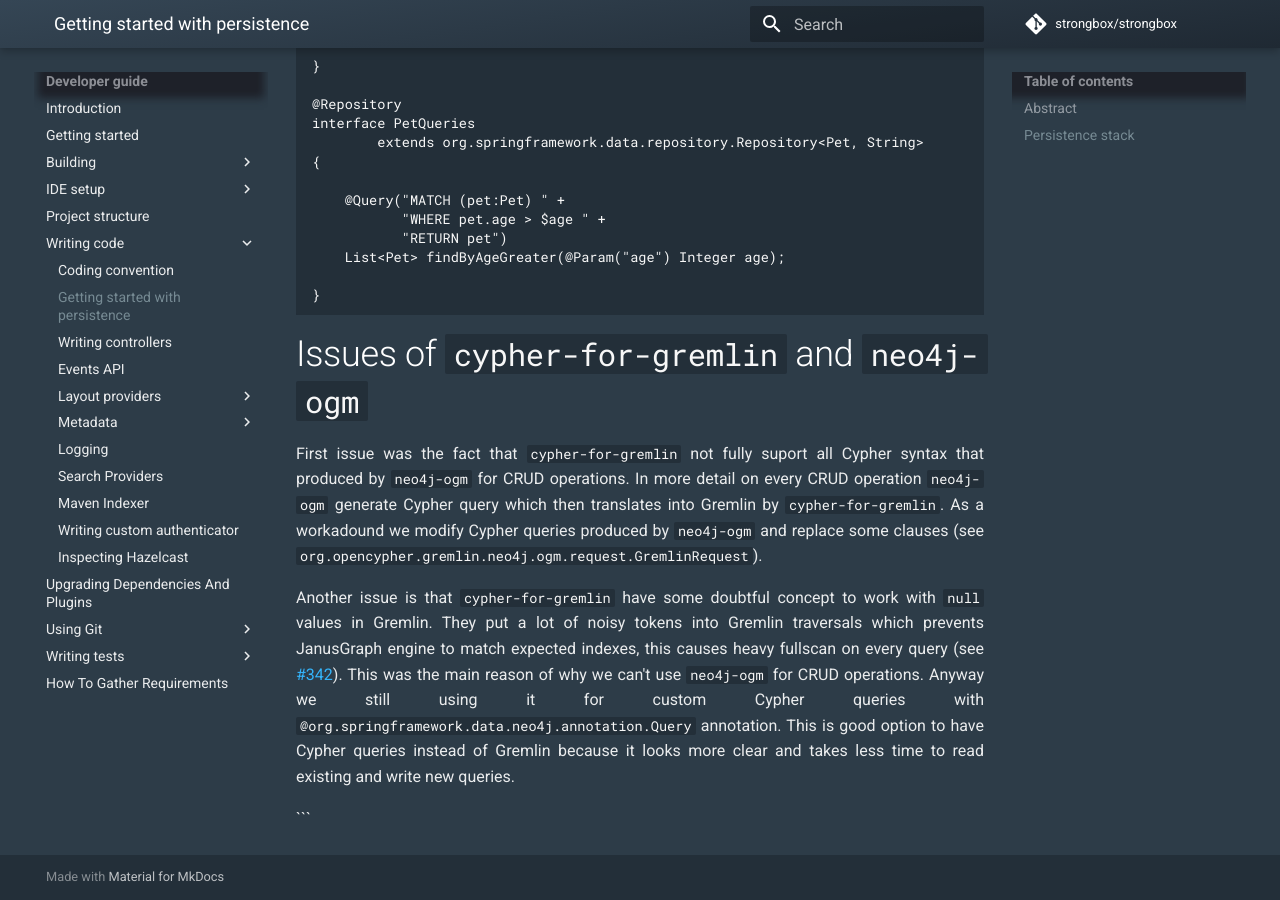
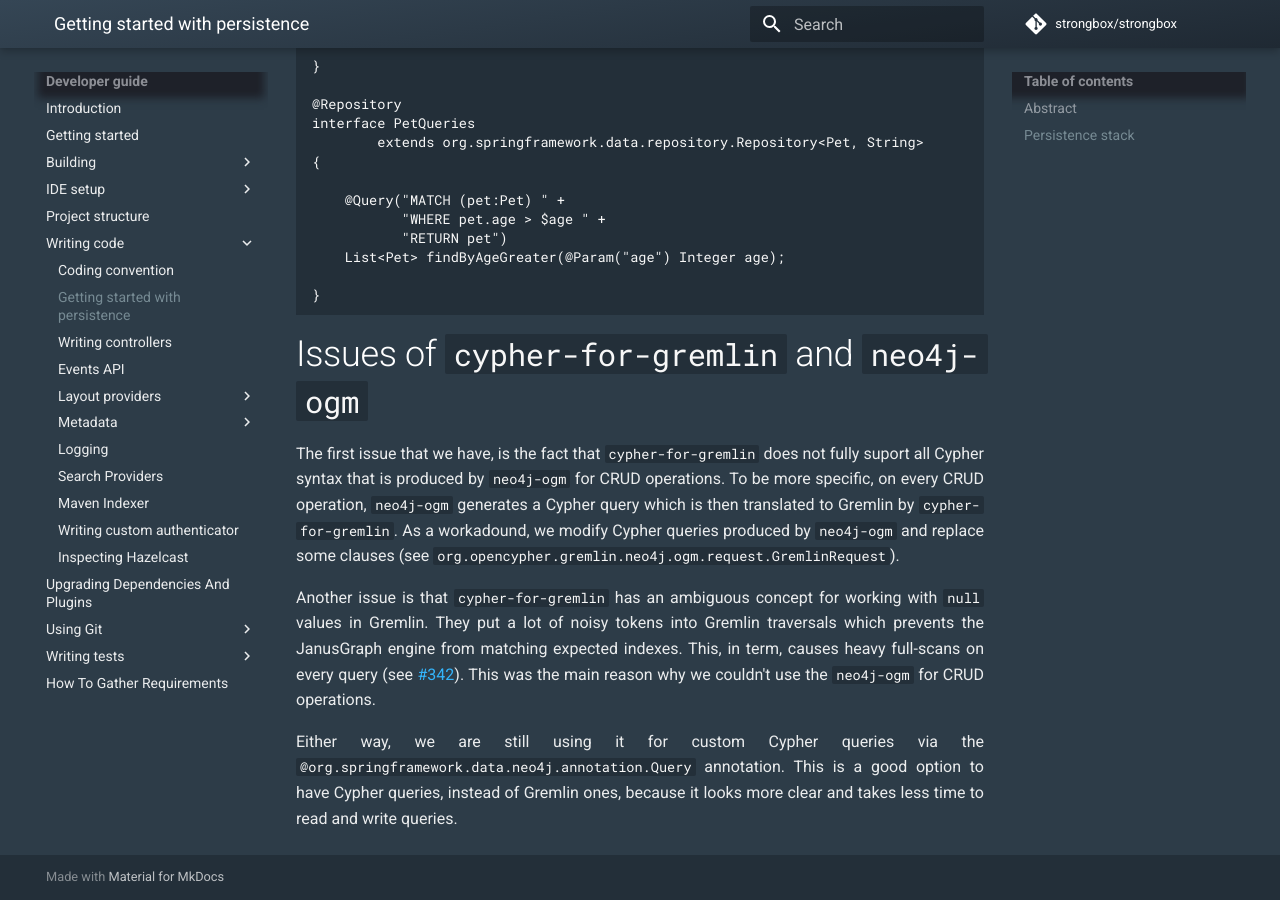
Before and after one commit to strongbox/strongbox-docs, an MkDocs documentation site: the page built from docs/developer-guide/getting-started-with-persistence.md, in a window 1280 px wide and 900 px high, scrolled down 5669 px. Built offline with MkDocs 1.6.1 and Material for MkDocs 9.7.7, drawn with Linux system fonts in a browser that asks for light colours; comment, search, counter and statistics services are not loaded; some of the changed text lies outside the part shown.

Commit message:
Update getting-started-with-persistence.md

````diff
--- a/docs/developer-guide/getting-started-with-persistence.md
+++ b/docs/developer-guide/getting-started-with-persistence.md
@@ -93,11 +93,11 @@ public class PetEntity
 
 ## Creating a `EntityTraversalAdapter`
 
-As mentioned above besides `neo4j-ogm` and `spring-data-neo4j` we were forced to use custom CRUD implementations based on Gremlin. This has its advantages as it allow for us to optimize OGM entities and make them faster then common `neo4j-ogm` provide out of the box. The main thing of the Gremlin based CRUD is `EntityTraversalAdapter` which is a strategy for create/update, read/delete operations. The concrete `EntityTraversalAdapter` provide [Anonymous traversals](http://tinkerpop.apache.org/docs/current/tutorials/gremlins-anatomy/) for each of the operations on specific entity type. These traversals used in Gremlin based repositories to perform common CRUD operations:
+As mentioned above, besides `neo4j-ogm` and `spring-data-neo4j`, we were forced to use custom CRUD implementations based on Gremlin. This has its advantages, as it allows us to optimize OGM entities and make them faster than what the common `neo4j-ogm` provides out of the box. The main thing of the Gremlin based CRUD is `EntityTraversalAdapter` which is a strategy for create/update/read/delete operations. The concrete `EntityTraversalAdapter` provides [Anonymous Traversals](http://tinkerpop.apache.org/docs/current/tutorials/gremlins-anatomy/) for each operation of the specific entity type. These traversals are used in Gremlin-based repositories to perform common CRUD operations:
 
-- `fold` to construct entity instance based on Vertex/Edge and it's properties
-- `unfold` to extract entity properties into Vertex/Edge and it's properties
-- `cascade` to cascade other Vertices/Edges within delete if needed
+- `fold` : to construct entity instance based on vertex/edge and its properties
+- `unfold` : to extract entity properties into vertex/edge and its properties
+- `cascade` : to cascade other vertices/edges within delete if needed
 
 The `EntityTraversalAdapter` implementations can also use each other to support relations between entities, inheritance and cascade operations.
 
@@ -173,10 +173,10 @@ public class PetAdapter extends VertexEntityTraversalAdapter<Pet>
 
 ## Creating a `Repository`
 
-All the database interactions should be done through repositories. For the compatibility with `spring-data` we use `org.springframework.data.repository.CrudRepository` as a basis for our repositories. The base class for implementing `EntityTraversalAdapter`-based repositories is `org.carlspring.strongbox.gremlin.repositories.GremlinRepository`. Further repository implementation depends on the type of entity, for Vertex backed entities it should be `GremlinVertexRepository`.
-In addition to CRUD operations, there is also need the ability to select data using queries. Queries could be implemented using [Cypher](https://neo4j.com/docs/cypher-manual/current/introduction/) through  `spring-data-neo4j` and `@org.springframework.data.neo4j.annotation.Query` annotation. So the final repository should be a mixin that extends `GremlinRepository` and delegates custom `Cypher` queries into `org.springframework.data.repository.Repository` instance provided by `spring-data-neo4j`.
+All the database interactions should be done through repositories. For the compatibility with `spring-data`, we use `org.springframework.data.repository.CrudRepository` as a basis for our repositories. The base class for implementing `EntityTraversalAdapter`-based repositories is `org.carlspring.strongbox.gremlin.repositories.GremlinRepository`. Further repository implementation depends on the type of entity; for vertex-backed entities, it should be `GremlinVertexRepository`.
+In addition to CRUD operations, there is also the need to be able to select data using queries. Queries could be implemented using [Cypher](https://neo4j.com/docs/cypher-manual/current/introduction/) through `spring-data-neo4j` using the `@org.springframework.data.neo4j.annotation.Query` annotation. So, the final repository should be a mixin that extends `GremlinRepository` and delegates custom `Cypher` queries to the `org.springframework.data.repository.Repository` instance provided by `spring-data-neo4j`.
 
-Putting all above together the repository for the `PetEntity` will looks like below:
+Putting together all the above, the repository for the `PetEntity` will look like below:
 
 ```
 package org.carlspring.strongbox.repositories;
@@ -227,9 +227,8 @@ interface PetQueries
 
 # Issues of `cypher-for-gremlin` and `neo4j-ogm`
 
-First issue was the fact that `cypher-for-gremlin` not fully suport all Cypher syntax that produced by `neo4j-ogm` for CRUD operations. In more detail on every CRUD operation `neo4j-ogm` generate Cypher query which then translates into Gremlin by `cypher-for-gremlin`. As a workadound we modify Cypher queries produced by `neo4j-ogm` and replace some clauses (see `org.opencypher.gremlin.neo4j.ogm.request.GremlinRequest`).
+The first issue that we have, is the fact that `cypher-for-gremlin` does not fully suport all Cypher syntax that is produced by `neo4j-ogm` for CRUD operations. To be more specific, on every CRUD operation, `neo4j-ogm` generates a Cypher query which is then translated to Gremlin by `cypher-for-gremlin`. As a workadound, we modify Cypher queries produced by `neo4j-ogm` and replace some clauses (see `org.opencypher.gremlin.neo4j.ogm.request.GremlinRequest`).
 
-Another issue is that `cypher-for-gremlin` have some doubtful concept to work with `null` values in Gremlin. They put a lot of noisy tokens into Gremlin traversals which prevents JanusGraph engine to match expected indexes, this causes heavy fullscan on every query (see [#342](https://github.com/opencypher/cypher-for-gremlin/issues/342)).  This was the main reason of why we can't use `neo4j-ogm` for CRUD operations.
-Anyway we still using it for custom Cypher queries with `@org.springframework.data.neo4j.annotation.Query` annotation. This is good option to have Cypher queries  instead of Gremlin because it looks more clear and takes less time to read existing and write new queries.
+Another issue is that `cypher-for-gremlin` has an ambiguous concept for working with `null` values in Gremlin. They put a lot of noisy tokens into Gremlin traversals which prevents the JanusGraph engine from matching expected indexes. This, in term, causes heavy full-scans on every query (see [#342](https://github.com/opencypher/cypher-for-gremlin/issues/342)). This was the main reason why we couldn't use the `neo4j-ogm` for CRUD operations.
 
-```
+Either way, we are still using it for custom Cypher queries via the `@org.springframework.data.neo4j.annotation.Query` annotation. This is a good option to have Cypher queries, instead of Gremlin ones, because it looks more clear and takes less time to read and write queries.
````
